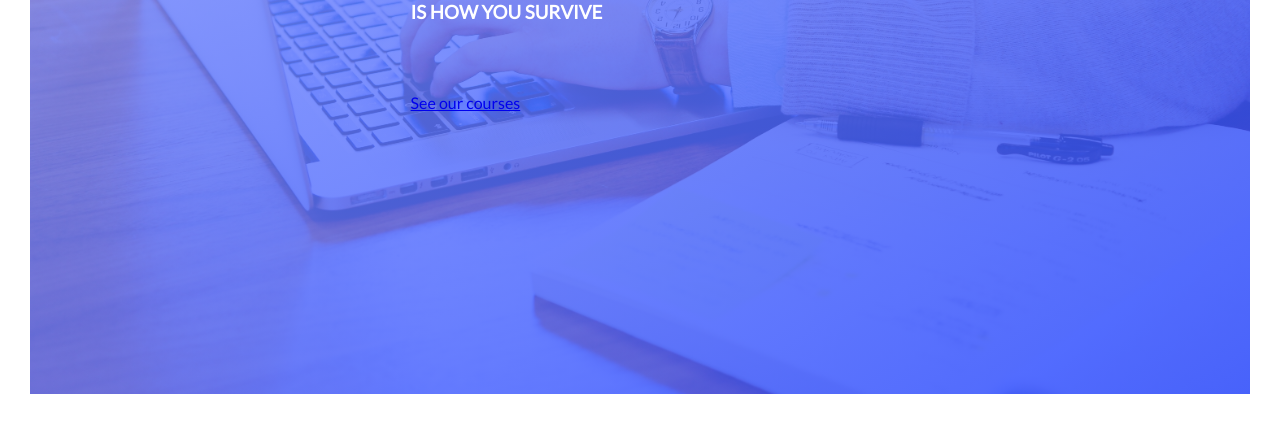
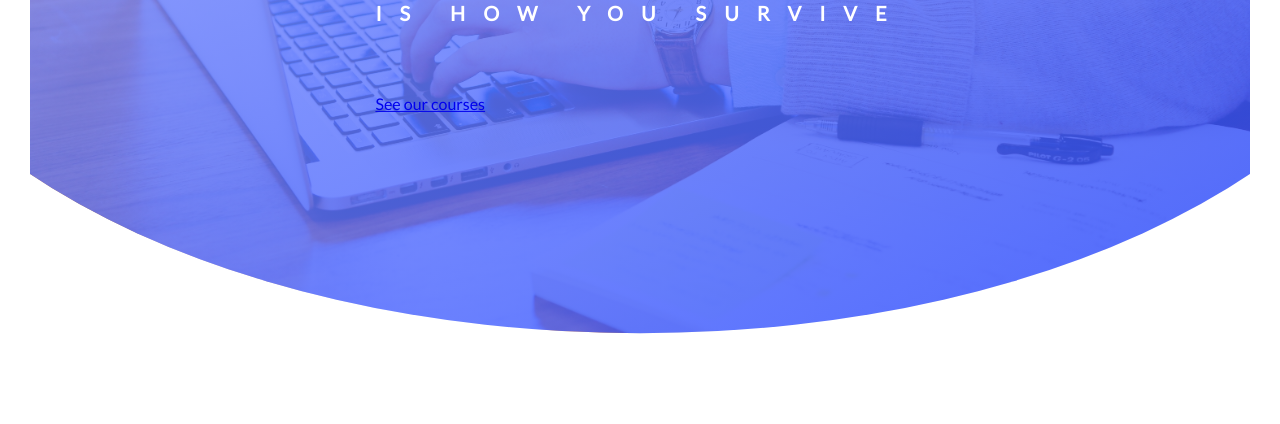
Before and after one commit to QuyetVV1995/CSS_SASS, a plain HTML site: page index.html in a window 1280 px wide. Shown: the part 396-820 px from the top of the page. Drawn offline with Linux system fonts and the light colour scheme.

Commit message:
clip path maker

```diff
--- a/css/style.css
+++ b/css/style.css
@@ -29,6 +29,8 @@ header{
     /*Giá trị này thường được sử dụng để thiết lập vị trí của phần tử mà không gây ảnh hưởng tới việc hiển thị ban đầu cũng như các phần tử khác*/
     position: relative;
     height: 95vh;
+    /*https://bennettfeely.com/clippy/*/
+    clip-path: ellipse(65% 58% at 50% 34%);
 }
 
 .text-box{
--- a/index.html
+++ b/index.html
@@ -20,7 +20,7 @@
        <div class=" text-box">
             <h3 class="heading-primary">
                 <span class="heading-primary-main">selftaught</span>
-                <span class="heading-primaru-sub"> is how you survive</span>
+                <span class="heading-primary-sub"> is how you survive</span>
             </h3>
             <a href="#" class="btn btn-white btn-animated">See our courses</a>
        </div>
```
